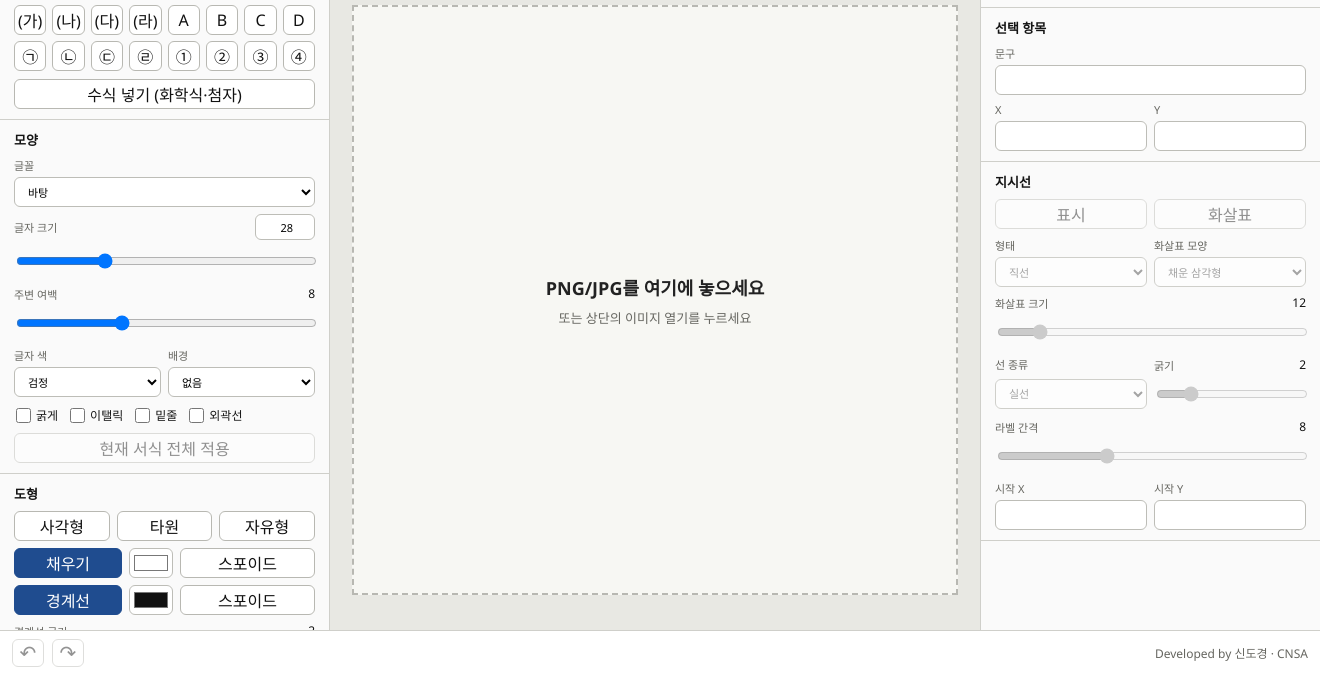
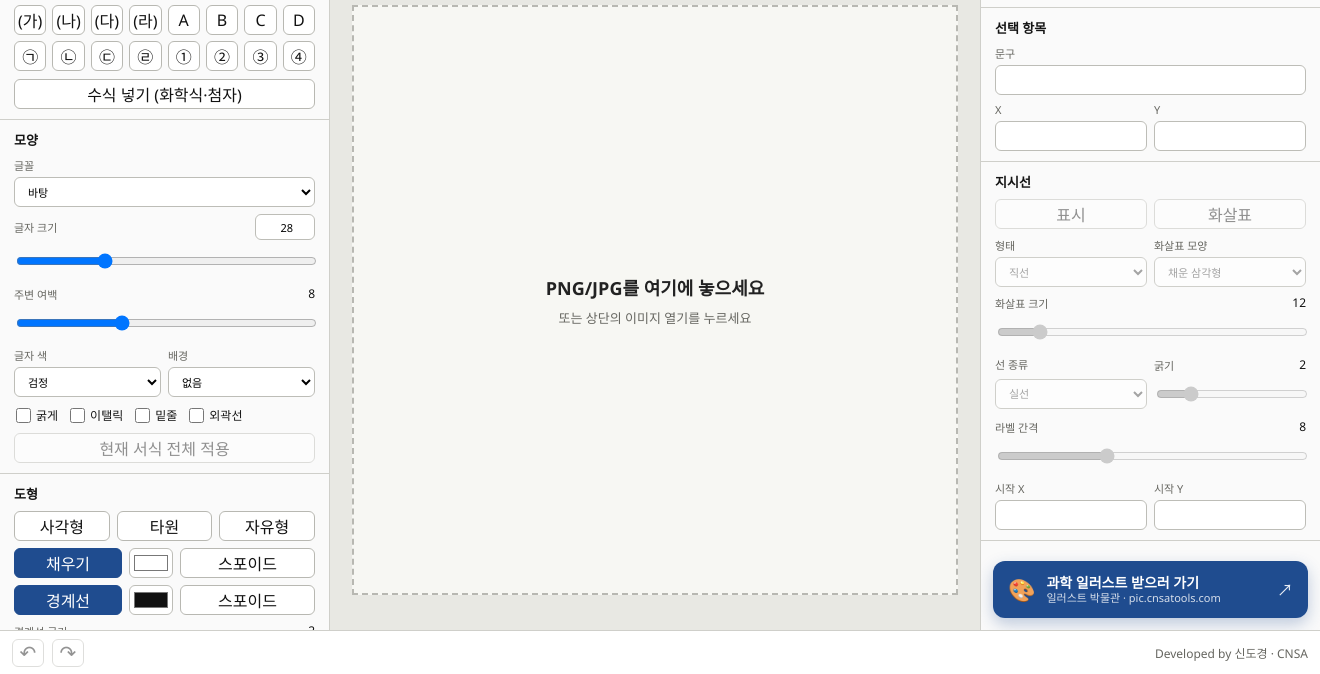
Before and after one commit to fbwiqb/mock-exam-labeler, an Electron app: page src/index.html in a window 1320 px wide. Shown: the part 126-800 px from the top of the page. Drawn offline with Linux system fonts and the light colour scheme; no server answers.

Commit message:
Add 일러스트 박물관 바로가기 button to leader panel (v0.5.6)
- Right panel bottom: "과학 일러스트 받으러 가기" → pic.cnsatools.com
- main.js: setWindowOpenHandler → shell.openExternal for http(s) links

Co-Authored-By: Claude Opus 4.8 <noreply@anthropic.com>

```diff
--- a/electron/main.js
+++ b/electron/main.js
@@ -1,4 +1,4 @@
-const { app, BrowserWindow, dialog, ipcMain, Menu } = require("electron");
+const { app, BrowserWindow, dialog, ipcMain, Menu, shell } = require("electron");
 const { execFile } = require("child_process");
 const { autoUpdater } = require("electron-updater");
 const fs = require("fs/promises");
@@ -115,6 +115,10 @@ function createWindow() {
   });
 
   mainWindow.loadFile(path.join(__dirname, "../src/index.html"));
+  mainWindow.webContents.setWindowOpenHandler(({ url }) => {
+    if (/^https?:\/\//i.test(url)) shell.openExternal(url);
+    return { action: "deny" };
+  });
   mainWindow.webContents.once("did-finish-load", () => {
     if (pendingProjectPath) {
       sendProjectToWindow(pendingProjectPath);
--- a/package.json
+++ b/package.json
@@ -1,6 +1,6 @@
 {
   "name": "mock-exam-labeler",
-  "version": "0.5.5",
+  "version": "0.5.6",
   "description": "Local label editor for Korean mock exam illustrations",
   "main": "electron/main.js",
   "author": {
--- a/src/index.html
+++ b/src/index.html
@@ -214,6 +214,11 @@
             </label>
           </div>
         </section>
+        <a class="museum-btn" href="https://pic.cnsatools.com/" target="_blank" rel="noopener">
+          <span class="mb-ic">🎨</span>
+          <span class="mb-tx"><b>과학 일러스트 받으러 가기</b><small>일러스트 박물관 · pic.cnsatools.com</small></span>
+          <span class="mb-arr">↗</span>
+        </a>
       </aside>
     </main>
 
--- a/src/styles.css
+++ b/src/styles.css
@@ -912,3 +912,22 @@ dialog::backdrop {
   font-size: 12px;
   color: var(--muted);
 }
+
+/* 일러스트 박물관 바로가기 버튼 (오른쪽 패널 하단 여백) */
+.layers { display: flex; flex-direction: column; overflow-y: auto; overflow-x: hidden; }
+.museum-btn {
+  margin: auto 12px 12px;
+  display: flex; align-items: center; gap: 11px;
+  padding: 13px 15px; border-radius: 12px;
+  background: var(--accent); color: #fff; text-decoration: none;
+  box-shadow: 0 6px 16px rgba(31,76,143,.28);
+  transition: transform .15s, box-shadow .15s, background .15s;
+  flex: none;
+}
+.museum-btn:hover { background: var(--accent-strong); transform: translateY(-2px); box-shadow: 0 10px 24px rgba(31,76,143,.34); }
+.museum-btn:active { transform: translateY(0); }
+.museum-btn .mb-ic { font-size: 22px; line-height: 1; }
+.museum-btn .mb-tx { display: flex; flex-direction: column; line-height: 1.25; min-width: 0; }
+.museum-btn .mb-tx b { font-size: 14px; font-weight: 700; }
+.museum-btn .mb-tx small { font-size: 11px; opacity: .82; white-space: nowrap; overflow: hidden; text-overflow: ellipsis; }
+.museum-btn .mb-arr { margin-left: auto; font-size: 16px; opacity: .9; }
```
